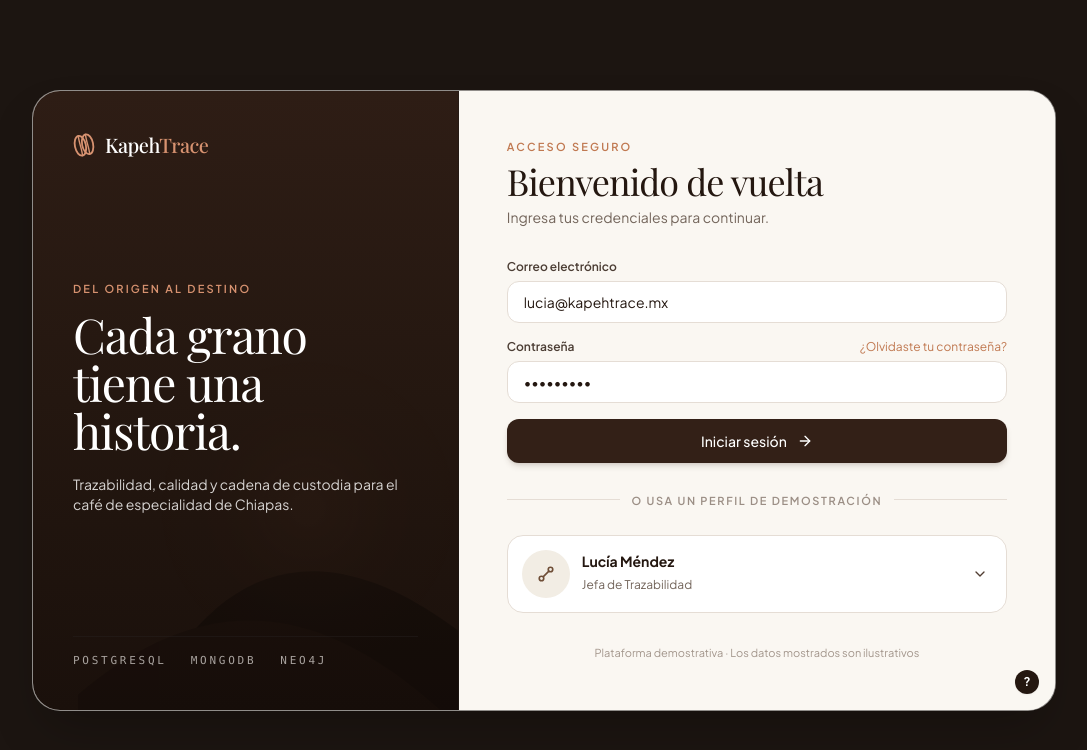
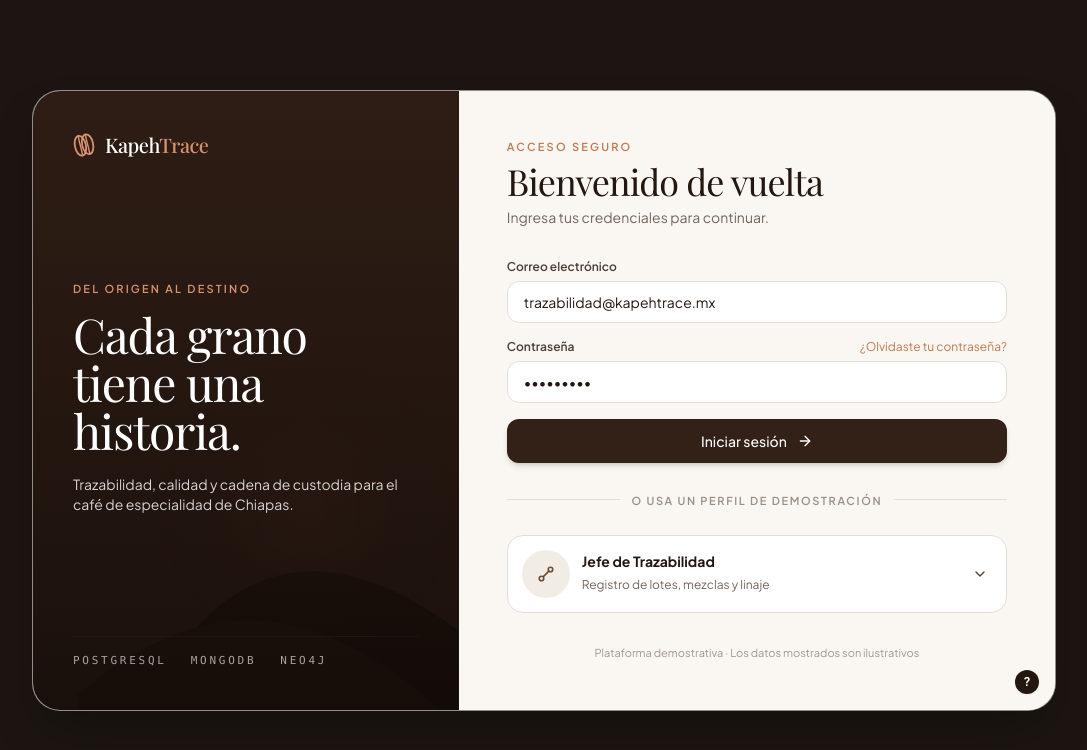
Before and after one commit to Emma-gif-33/KapehTrace, a React (Vite) app in the folder frontend/: page / in a window 1280 px wide. Shown: the top 750 px of the page, without its empty margins (96-1183 px from the left). Built offline with nearby package versions, Linux system fonts and the light colour scheme; a web font is replaced by a local one.

Commit message:
Quitar nombres propios de los perfiles y dejar solo los roles

```diff
--- a/frontend/src/components/Login.tsx
+++ b/frontend/src/components/Login.tsx
@@ -17,36 +17,36 @@ interface DemoProfile {
 
 const DEMO_PROFILES: DemoProfile[] = [
   {
-    initials: 'LM',
-    name: 'Lucía Méndez',
-    roleTitle: 'Jefa de Trazabilidad',
-    email: 'lucia@kapehtrace.mx',
+    initials: 'JT',
+    name: 'Jefe de Trazabilidad',
+    roleTitle: 'Registro de lotes, mezclas y linaje',
+    email: 'trazabilidad@kapehtrace.mx',
     role: 'JEFE_LOGISTICA',
     organization: 'Red de Beneficios Comunitarios Los Altos'
   },
   {
-    initials: 'DL',
-    name: 'Daniel López',
-    roleTitle: 'Catador Q-Grader',
-    email: 'daniel@kapehtrace.mx',
+    initials: 'QG',
+    name: 'Catador Q-Grader',
+    roleTitle: 'Evaluación sensorial SCA y calidad',
+    email: 'catador@kapehtrace.mx',
     role: 'Q_GRADER',
-    organization: 'Laboratorio de Catación San Cristóbal'
+    organization: 'Laboratorio de Catación Chiapas'
   },
   {
-    initials: 'EA',
-    name: 'Elena Aguilar',
-    roleTitle: 'Administradora Comercial',
-    email: 'elena@kapehtrace.mx',
+    initials: 'AC',
+    name: 'Administradora Comercial',
+    roleTitle: 'Inventario, contratos y pasaporte',
+    email: 'comercial@kapehtrace.mx',
     role: 'ADMIN_COMERCIAL',
     organization: 'Kapeh Chiapas Export S.A. de C.V.'
   },
   {
-    initials: 'MR',
-    name: 'Marco Ruiz',
-    roleTitle: 'Auditor de Calidad',
-    email: 'marco@kapehtrace.mx',
+    initials: 'AU',
+    name: 'Auditor de Calidad',
+    roleTitle: 'Inocuidad, LMR y cuarentena en cascada',
+    email: 'auditor@kapehtrace.mx',
     role: 'AUDITOR_CALIDAD',
-    organization: 'MayaCert / Senasica Inocuidad'
+    organization: 'SENASICA / Certificación Orgánica'
   }
 ];
 
@@ -184,7 +184,7 @@ export const Login: React.FC<LoginProps> = ({ onLoginSuccess }) => {
                   value={email}
                   onChange={(e) => setEmail(e.target.value)}
                   required
-                  placeholder="lucia@kapehtrace.mx"
+                  placeholder="trazabilidad@kapehtrace.mx"
                   className="w-full px-4 py-2.5 rounded-xl bg-white border border-[#E5DDD5] text-sm text-[#241710] placeholder-stone-400 focus:outline-none focus:border-[#C07850] focus:ring-1 focus:ring-[#C07850] shadow-xs transition-colors"
                 />
               </div>
```
